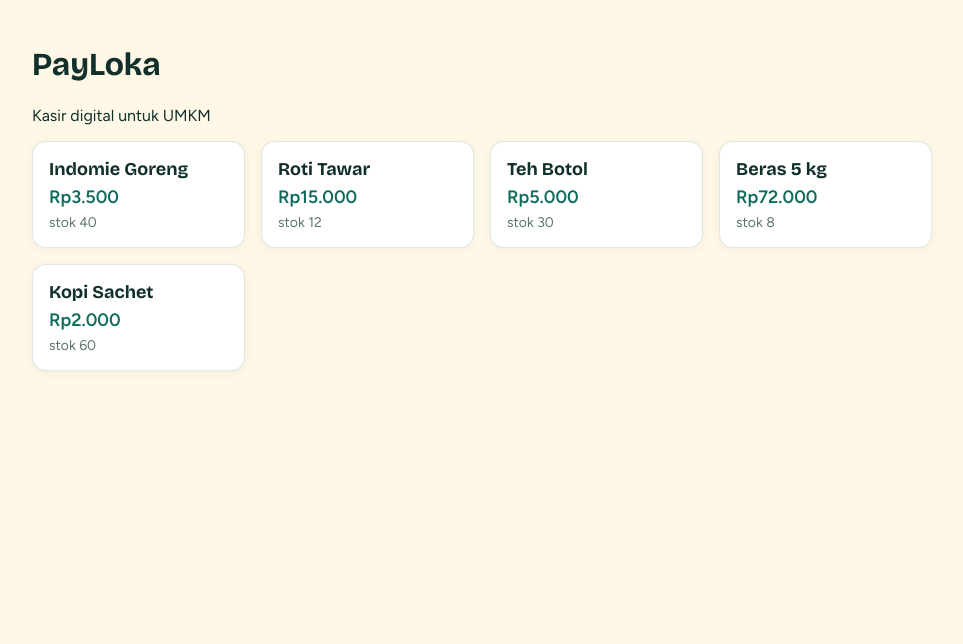
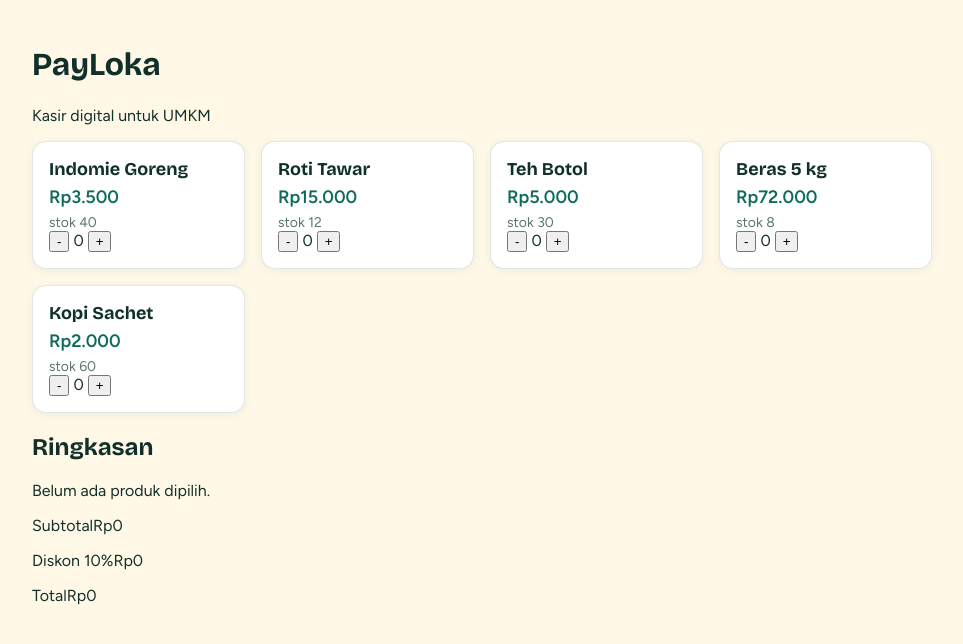
Before and after one commit to vioralizatulzainabila-sketch/PayLoka-PPWEB-, a PHP site: page / in a window 1280 px wide. Shown: the top 644 px of the page, without its empty margins (158-1121 px from the left). Run offline with PHP 8.4, Linux system fonts and the light colour scheme.

Commit message:
Tambah tombol jumlah dan panel ringkasan

```diff
--- a/includes/footer.php
+++ b/includes/footer.php
@@ -1,2 +1,3 @@
+<script src="js/script.js"></script>
 </body>
 </html>
--- a/index.php
+++ b/index.php
@@ -7,14 +7,29 @@ include 'includes/data.php';
   <h1>PayLoka</h1>
   <p>Kasir digital untuk UMKM</p>
 
+  <div class="kasir">
     <div class="daftar-produk">
       <?php foreach ($produk as $p): ?>
-      <div class="kartu">
+        <div class="kartu" data-nama="<?= $p['nama'] ?>" data-harga="<?= $p['harga'] ?>" data-stok="<?= $p['stok'] ?>">
           <h3 class="nama"><?= $p['nama'] ?></h3>
           <p class="harga">Rp<?= number_format($p['harga'], 0, ',', '.') ?></p>
           <p class="stok">stok <?= $p['stok'] ?></p>
+          <div class="qty">
+            <button type="button" class="kurang">-</button>
+            <span class="jumlah">0</span>
+            <button type="button" class="tambah">+</button>
+          </div>
         </div>
       <?php endforeach; ?>
+    </div>
+
+    <aside class="ringkasan">
+      <h2>Ringkasan</h2>
+      <div id="daftar-belanja"><p>Belum ada produk dipilih.</p></div>
+      <p class="baris"><span>Subtotal</span><span id="subtotal">Rp0</span></p>
+      <p class="baris"><span>Diskon 10%</span><span id="diskon">Rp0</span></p>
+      <p class="baris total"><span>Total</span><span id="total">Rp0</span></p>
+    </aside>
   </div>
 </main>
 
```
Lines whose indentation alone changed are shown as unchanged.
